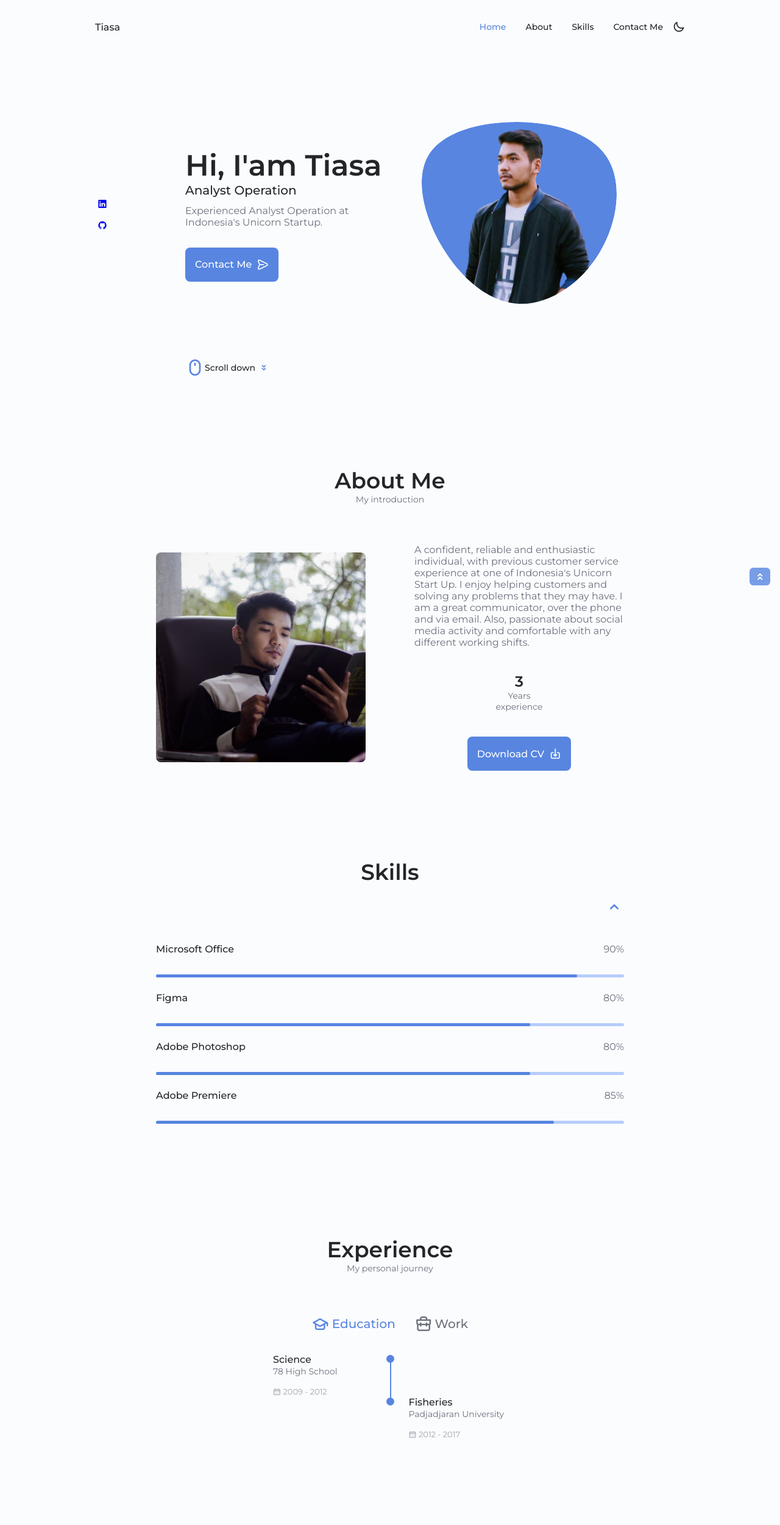
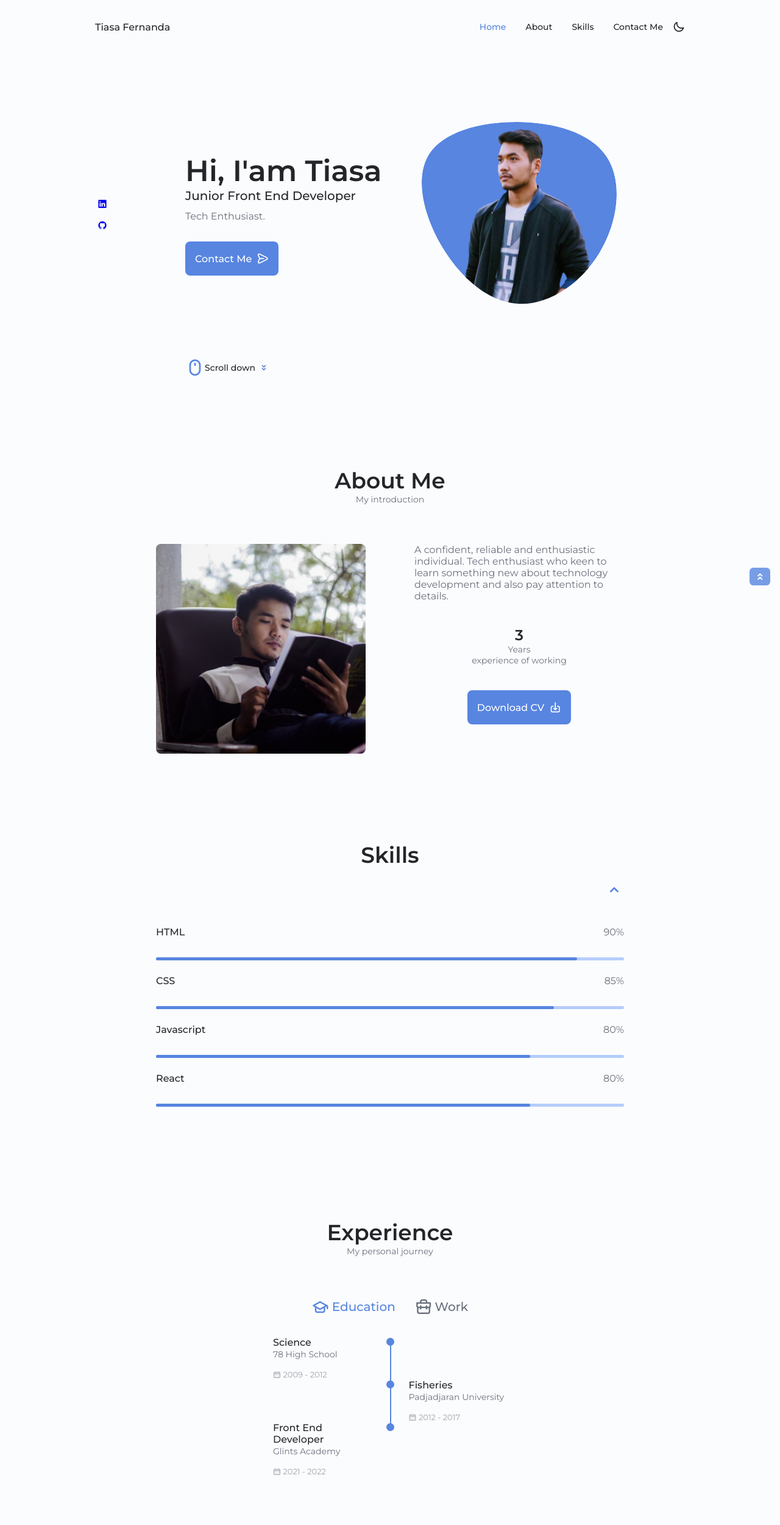
Before and after one commit to tiasafernanda/tiasafernanda.github.io, a plain HTML site: page index.html in a window 1280 px wide. Shown: the top 2501 px of the page at 61% size. Drawn offline with nearby package versions, Linux system fonts and the light colour scheme.

Commit message:
add new education

```diff
--- a/assets/css/style.css
+++ b/assets/css/style.css
@@ -1,5 +1,5 @@
 /*==================== GOOGLE FONTS ====================*/
-@import url("https://fonts.googleapis.com/css2?family=Montserrat:wght@400;500;600&display=swap");
+@import url('https://fonts.googleapis.com/css2?family=Montserrat:wght@400;500;600&display=swap');
 
 /*==================== VARIABLES CSS ====================*/
 :root {
@@ -24,7 +24,7 @@
   --scroll-thumb-color: hsl(var(--hue-color), 12%, 80%);
 
   /*========== Font and typography ==========*/
-  --body-font: "Montserrat", sans-serif;
+  --body-font: 'Montserrat', sans-serif;
 
   /* .5rem = 8px, 1rem = 16px, 1.5rem = 24px ... */
   --big-font-size: 2rem;
@@ -301,6 +301,10 @@ img {
   color: var(--first-color-alt);
 }
 
+.home__social-icon:visited {
+  color: var(--first-color);
+}
+
 .home__blob {
   width: 200px;
   fill: var(--first-color);
@@ -483,20 +487,20 @@ img {
   background-color: var(--first-color);
 }
 
-.skills__office {
+.skills__html {
   width: 90%;
 }
 
-.skills__figma {
+.skills__css {
+  width: 85%;
+}
+
+.skills__javascript {
   width: 80%;
 }
 
-.skills__photoshop {
+.skills__react {
   width: 80%;
-}
-
-.skills__premiere {
-  width: 85%;
 }
 
 .skills__close .skills__list {
@@ -584,6 +588,7 @@ img {
 .qualification__button.qualification__active {
   color: var(--first-color);
 }
+*/
 
 /*==================== CONTACT ME ====================*/
 .contact__container {
--- a/index.html
+++ b/index.html
@@ -10,27 +10,35 @@
     <!--==================== CSS ====================-->
     <link rel="stylesheet" href="assets/css/style.css" />
 
-    <title>My Portfolio Website</title>
+    <title>Tiasa's Portfolio</title>
   </head>
   <body>
     <!--==================== HEADER ====================-->
     <header class="header" id="header">
       <nav class="nav container">
-        <a href="" class="nav__logo">Tiasa</a>
+        <a href="" class="nav__logo">Tiasa Fernanda</a>
 
         <div class="nav__menu" id="nav-menu">
           <ul class="nav__list grid">
             <li class="nav__item">
-              <a href="#home" class="nav__link active-link"> <i class="uil uil-estate nav__icon"></i> Home </a>
+              <a href="#home" class="nav__link active-link">
+                <i class="uil uil-estate nav__icon"></i> Home
+              </a>
             </li>
             <li class="nav__item">
-              <a href="#about" class="nav__link"> <i class="uil uil-user-circle nav__icon"></i> About </a>
+              <a href="#about" class="nav__link">
+                <i class="uil uil-user-circle nav__icon"></i> About
+              </a>
             </li>
             <li class="nav__item">
-              <a href="#skills" class="nav__link"> <i class="uil uil-file nav__icon"></i> Skills </a>
+              <a href="#skills" class="nav__link">
+                <i class="uil uil-file nav__icon"></i> Skills
+              </a>
             </li>
             <li class="nav__item">
-              <a href="#contact" class="nav__link"><i class="uil uil-message nav__icon"></i> Contact Me </a>
+              <a href="#contact" class="nav__link"
+                ><i class="uil uil-message nav__icon"></i> Contact Me
+              </a>
             </li>
           </ul>
           <i class="uil uil-times nav__close" id="nav-close"></i>
@@ -54,7 +62,11 @@
         <div class="home__container container grid">
           <div class="home__content grid">
             <div class="home__social">
-              <a href="https://www.linkedin.com/in/tiasafernanda/" target="_blank" class="home__social-icon">
+              <a
+                href="https://www.linkedin.com/in/tiasafernanda/"
+                target="_blank"
+                class="home__social-icon"
+              >
                 <i class="uil uil-linkedin"></i>
               </a>
               <a href="https://github.com/tiasafernanda" target="_blank" class="home__social-icon">
@@ -63,7 +75,12 @@
             </div>
 
             <div class="home__img">
-              <svg class="home__blob" viewBox="0 0 200 187" xmlns="http://www.w3.org/2000/svg" xmlns:xlink="http://www.w3.org/1999/xlink">
+              <svg
+                class="home__blob"
+                viewBox="0 0 200 187"
+                xmlns="http://www.w3.org/2000/svg"
+                xmlns:xlink="http://www.w3.org/1999/xlink"
+              >
                 <mask id="mask0" mask-type="alpha">
                   <path
                     d="M190.312 36.4879C206.582 62.1187 201.309 102.826 182.328 134.186C163.346 165.547
@@ -86,9 +103,11 @@
 
             <div class="home__data">
               <h1 class="home__title">Hi, I'am Tiasa</h1>
-              <h3 class="home__subtitle">Analyst Operation</h3>
-              <p class="home__description">Experienced Analyst Operation at Indonesia's Unicorn Startup.</p>
-              <a href="#contact" class="button button--flex"> Contact Me <i class="uil uil-message button__icon"></i> </a>
+              <h3 class="home__subtitle">Junior Front End Developer</h3>
+              <p class="home__description">Tech Enthusiast.</p>
+              <a href="#contact" class="button button--flex">
+                Contact Me <i class="uil uil-message button__icon"></i>
+              </a>
             </div>
           </div>
 
@@ -112,8 +131,8 @@
 
           <div class="about__data">
             <p class="about__description">
-              A confident, reliable and enthusiastic individual, with previous customer service experience at one of Indonesia's Unicorn Start Up. I enjoy helping customers and solving any problems that they may have. I am a great
-              communicator, over the phone and via email. Also, passionate about social media activity and comfortable with any different working shifts.
+              A confident, reliable and enthusiastic individual. Tech enthusiast who keen to learn
+              something new about technology development and also pay attention to details.
             </p>
 
             <div class="about__info">
@@ -121,13 +140,15 @@
                 <span class="about__info-title">3</span>
                 <span class="about__info-name"
                   >Years <br />
-                  experience</span
+                  experience of working</span
                 >
               </div>
             </div>
 
             <div class="about__buttons">
-              <a download="" href="cv/CV Tiasa.pdf" class="button button--flex"> Download CV<i class="uil uil-download-alt button__icon"></i> </a>
+              <a download="" href="cv/CV Tiasa.pdf" class="button button--flex">
+                Download CV<i class="uil uil-download-alt button__icon"></i>
+              </a>
             </div>
           </div>
         </div>
@@ -148,42 +169,42 @@
               <div class="skills__list grid">
                 <div class="skills__data">
                   <div class="skills__titles">
-                    <h3 class="skills__name">Microsoft Office</h3>
+                    <h3 class="skills__name">HTML</h3>
                     <span class="skills__number">90%</span>
                   </div>
                 </div>
                 <div class="skills__bar">
-                  <span class="skills__percentage skills__office"></span>
+                  <span class="skills__percentage skills__html"></span>
                 </div>
 
                 <div class="skills__data">
                   <div class="skills__titles">
-                    <h3 class="skills__name">Figma</h3>
+                    <h3 class="skills__name">CSS</h3>
+                    <span class="skills__number">85%</span>
+                  </div>
+                </div>
+                <div class="skills__bar">
+                  <span class="skills__percentage skills__css"></span>
+                </div>
+
+                <div class="skills__data">
+                  <div class="skills__titles">
+                    <h3 class="skills__name">Javascript</h3>
                     <span class="skills__number">80%</span>
                   </div>
                 </div>
                 <div class="skills__bar">
-                  <span class="skills__percentage skills__figma"></span>
+                  <span class="skills__percentage skills__javascript"></span>
                 </div>
 
                 <div class="skills__data">
                   <div class="skills__titles">
-                    <h3 class="skills__name">Adobe Photoshop</h3>
+                    <h3 class="skills__name">React</h3>
                     <span class="skills__number">80%</span>
                   </div>
                 </div>
                 <div class="skills__bar">
-                  <span class="skills__percentage skills__photoshop"></span>
-                </div>
-
-                <div class="skills__data">
-                  <div class="skills__titles">
-                    <h3 class="skills__name">Adobe Premiere</h3>
-                    <span class="skills__number">85%</span>
-                  </div>
-                </div>
-                <div class="skills__bar">
-                  <span class="skills__percentage skills__premiere"></span>
+                  <span class="skills__percentage skills__react"></span>
                 </div>
               </div>
             </div>
@@ -198,7 +219,10 @@
 
         <div class="qualification__container container">
           <div class="qualification__tabs">
-            <div class="qualification__button button--flex qualification__active" data-target="#education">
+            <div
+              class="qualification__button button--flex qualification__active"
+              data-target="#education"
+            >
               <i class="uil uil-graduation-cap qualification__icon"></i>
               Education
             </div>
@@ -228,13 +252,14 @@
                   <span class="qualification__line"></span>
                 </div>
               </div>
+
               <!--==================== QUALIFICATION 2 ====================-->
               <div class="qualification__data">
                 <div></div>
 
                 <div>
                   <span class="qualification__rounder"></span>
-                  <!-- <span class="qualification__line"></span> -->
+                  <span class="qualification__line"></span>
                 </div>
 
                 <div>
@@ -245,6 +270,23 @@
                     2012 - 2017
                   </div>
                 </div>
+              </div>
+            </div>
+
+            <!--==================== QUALIFICATION 3 ====================-->
+            <div class="qualification__data">
+              <div>
+                <h3 class="qualification__title">Front End Developer</h3>
+                <span class="qualification__subtitle">Glints Academy</span>
+                <div class="qualification__calendar">
+                  <i class="uil uil-schedule"></i>
+                  2021 - 2022
+                </div>
+              </div>
+
+              <div>
+                <span class="qualification__rounder"></span>
+                <!-- <span class="qualification__line"></span> -->
               </div>
             </div>
 
@@ -358,7 +400,7 @@
         <div class="footer__container container grid">
           <div>
             <h1 class="footer__title">Tiasa</h1>
-            <span class="footer__subtitle">Analyst Operation</span>
+            <span class="footer__subtitle">Junior Front End Developer</span>
           </div>
 
           <div class="footer__socials">
@@ -366,7 +408,11 @@
               <i class="uil uil-facebook"></i>
             </a>
 
-            <a href="https://www.instagram.com/_tiasafernanda/" target="_blank" class="footer__social">
+            <a
+              href="https://www.instagram.com/_tiasafernanda/"
+              target="_blank"
+              class="footer__social"
+            >
               <i class="uil uil-instagram"></i>
             </a>
 
```
